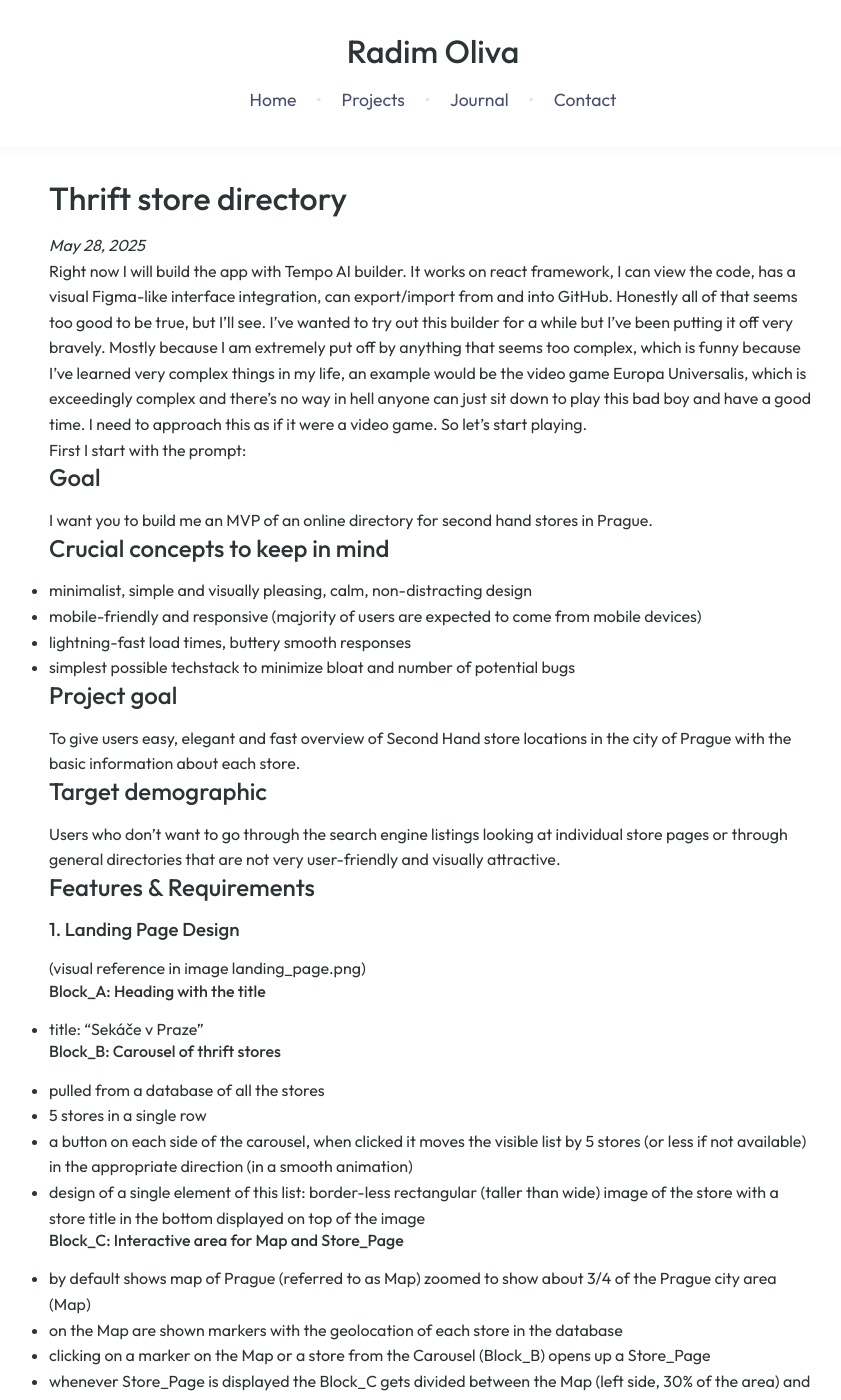
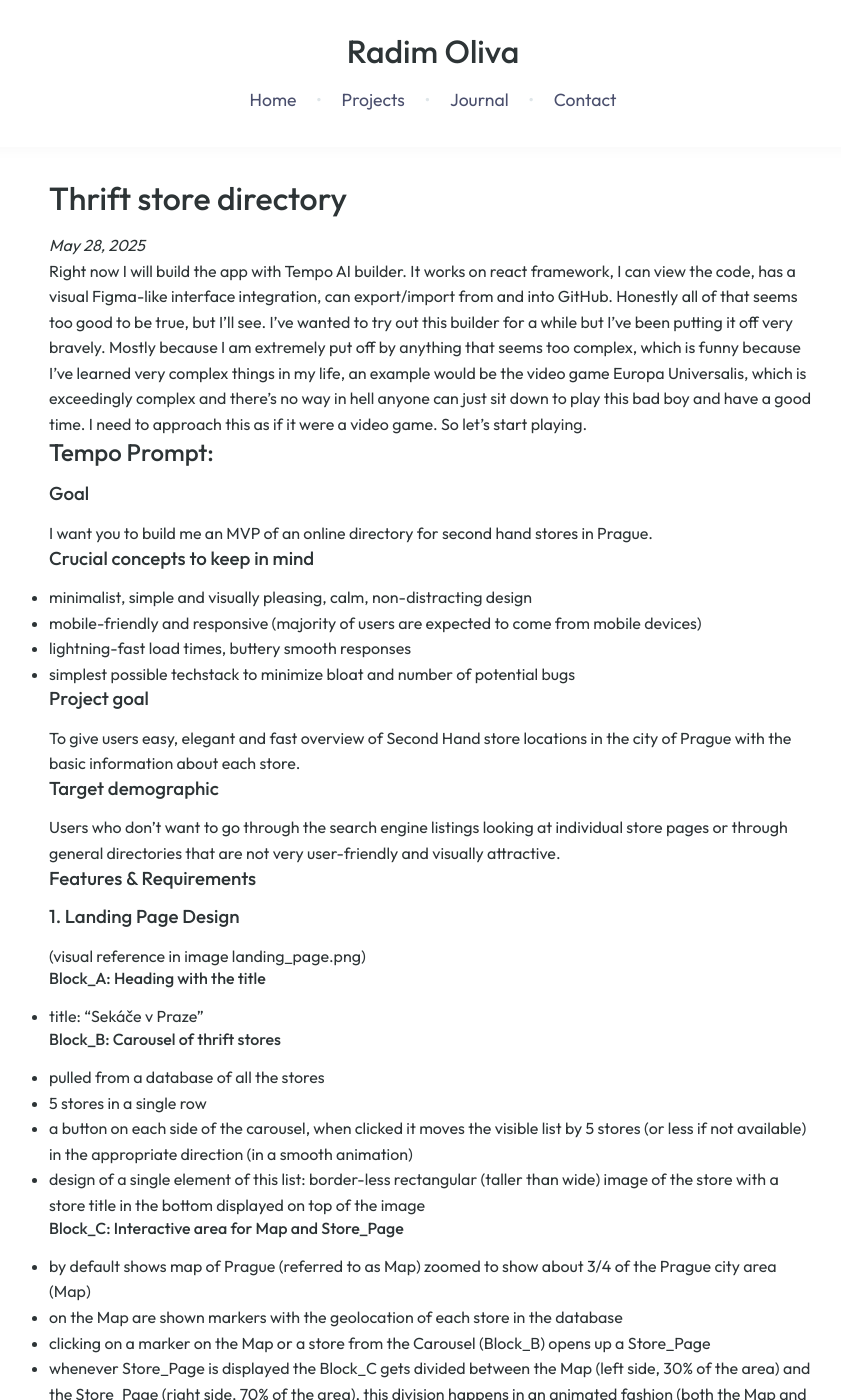
Before and after one commit to RadimOliva/radimoliva.github.io, a Jekyll site: the page built from _projects/thrift-store-directory.md, in a window 1280 px wide and 1400 px high. Shown: the whole window, without its empty margins (207-1048 px from the left). Built offline with Jekyll 4.4.1, drawn with Linux system fonts in a browser that asks for light colours; some of the changed text lies outside the part shown.

Commit message:
Refactor thrift store directory content to improve structure and readability, including updates to section headings and formatting for better clarity. Enhance the organization of project goals, target demographics, and features.

```diff
--- a/_projects/thrift-store-directory.md
+++ b/_projects/thrift-store-directory.md
@@ -11,28 +11,28 @@ date: 2025-05-28
 Right now I will build the app with Tempo AI builder. It works on react framework, I can view the code, has a visual Figma-like interface integration, can export/import from and into GitHub. Honestly all of that seems too good to be true, but I'll see.
 I've wanted to try out this builder for a while but I've been putting it off very bravely. Mostly because I am extremely put off by anything that seems too complex, which is funny because I've learned very complex things in my life, an example would be the video game Europa Universalis, which is exceedingly complex and there's no way in hell anyone can just sit down to play this bad boy and have a good time. I need to approach this as if it were a video game. So let's start playing.
 
-First I start with the prompt:
+## Tempo Prompt:
 
-## Goal
+### Goal
 
 I want you to build me an MVP of an online directory for second hand stores in Prague.
 
-## Crucial concepts to keep in mind
+### Crucial concepts to keep in mind
 
 * minimalist, simple and visually pleasing, calm, non-distracting design
 * mobile-friendly and responsive (majority of users are expected to come from mobile devices)
 * lightning-fast load times, buttery smooth responses
 * simplest possible techstack to minimize bloat and number of potential bugs
 
-## Project goal
+### Project goal
 
 To give users easy, elegant and fast overview of Second Hand store locations in the city of Prague with the basic information about each store.
 
-## Target demographic
+### Target demographic
 
 Users who don't want to go through the search engine listings looking at individual store pages or through general directories that are not very user-friendly and visually attractive.
 
-## Features & Requirements
+### Features & Requirements
 
 ### 1. Landing Page Design
 (visual reference in image landing_page.png)
```
Also changed, not shown: other parts of _projects/thrift-store-directory.md (+4 -3 lines).
